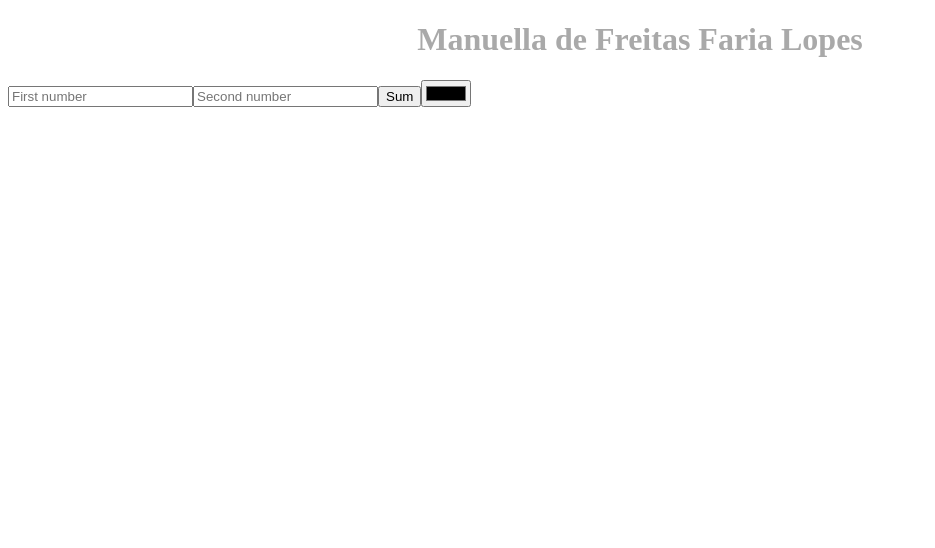
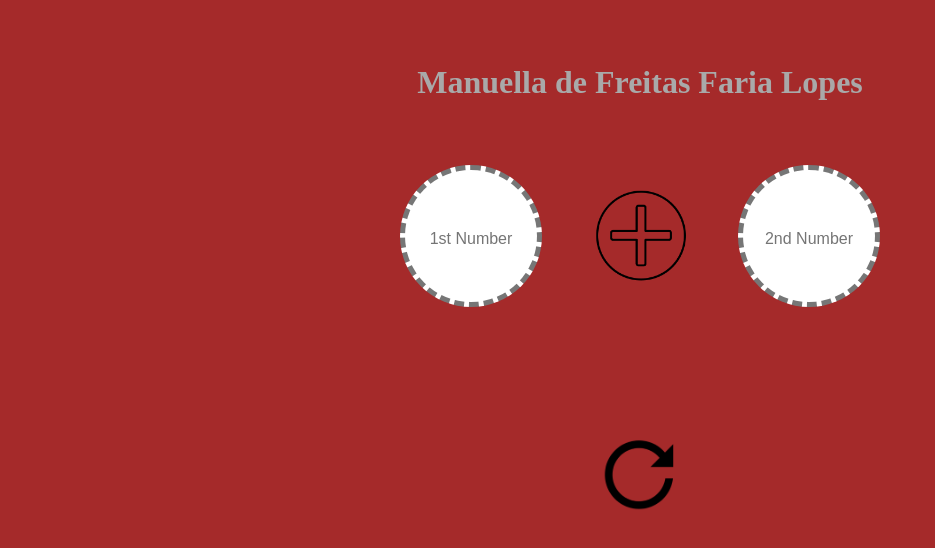
Before and after one commit to manufflopes/SODVI1201-TR2, a plain HTML site: page index.html in a window 1280 px wide. Shown: the whole page, without its empty margins (0-935 px from the left). Drawn offline with Linux system fonts and the light colour scheme.

Commit message:
Final Work

```diff
--- a/index.html
+++ b/index.html
@@ -2,6 +2,7 @@
 <html lang="en">
     <head>
         <meta charset="UTF-8" />
+        <link rel="stylesheet" href="style.css" />
         <meta name="viewport" content="width=device-width, initial-scale=1.0" />
         <title>GLA1</title>
     </head>
--- a/script.js
+++ b/script.js
@@ -1,4 +1,5 @@
 const body = document.getElementsByTagName('body')[0]
+body.style.backgroundColor = 'brown'
 
 document.createElement('h1')
 
@@ -8,27 +9,55 @@ h1.textContent = 'Manuella de Freitas Faria Lopes'
 
 h1.style.textAlign = 'center'
 h1.style.color = '#A9A9A9'
+h1.style.marginTop = '64px'
+h1.style.marginBottom = '64px'
 
 body.append(h1)
 
+//div input
+const div = document.createElement('div')
+div.style.display = 'flex'
+div.style.justifyContent = 'center'
+div.style.alignItems = 'center'
+div.style.gap = '48px'
+
 const input1 = document.createElement('input')
-input1.placeholder = 'First number'
-const input2 = document.createElement('input')
-input2.placeholder = 'Second number'
-
-body.append(input1, input2)
+input1.placeholder = '1st Number'
+styleInput(input1)
 
 const buttonSum = document.createElement('button')
-buttonSum.textContent = 'Sum'
+buttonSum.style.background = 'url(images/sumIcon.png)'
+buttonSum.style.backgroundSize = 'cover'
+buttonSum.style.width = '100px'
+buttonSum.style.height = '100px'
+buttonSum.style.border = 'none'
+
+const input2 = document.createElement('input')
+input2.placeholder = '2nd Number'
+styleInput(input2)
+
+div.append(input1, buttonSum, input2)
+body.append(div)
+
+//div result
+const divResult = document.createElement('div')
+divResult.style.display = 'flex'
+divResult.style.justifyContent = 'center'
+divResult.style.alignItems = 'center'
 
 const result = document.createElement('strong')
+result.style.textAlign = 'center'
+result.style.alignContent = 'center'
+result.style.marginTop = '64px'
+h1.style.marginBottom = '64px'
+result.style.fontSize = '48px'
 
 const validate = element => {
     if (isNaN(Number(element.value))) {
         element.style.borderColor = 'red'
         throw 'Error: Only numbers are accepted'
     } else {
-        element.style.borderColor = 'black'
+        element.style.borderColor = 'rgb(128, 128, 128)'
         return true
     }
 }
@@ -45,14 +74,46 @@ buttonSum.onclick = function () {
     }
 }
 
-body.append(buttonSum)
-body.append(result)
+divResult.append(result)
+body.append(divResult)
+
+//refresh button
+const divRefresh = document.createElement('div')
+divRefresh.style.display = 'flex'
+divRefresh.style.justifyContent = 'center'
+divRefresh.style.alignItems = 'center'
+divRefresh.style.marginTop = '64px'
+
+const refreshButton = document.createElement('button')
+refreshButton.style.background = 'url(images/refresh.png)'
+refreshButton.style.backgroundSize = 'cover'
+refreshButton.style.width = '76px'
+refreshButton.style.height = '76px'
+refreshButton.style.border = 'none'
+
+refreshButton.onclick = window.location.reload.bind(window.location)
+
+divRefresh.append(refreshButton)
+body.append(divRefresh)
 
 const bgPicker = document.createElement('input')
 bgPicker.type = 'color'
 
-// body.style.backgroundColor = bgPicker.value
-body.append(bgPicker)
-bgPicker.addEventListener('change', () => {
-    body.style.backgroundColor = bgPicker.value
+function styleInput(element) {
+    element.style.width = '100px'
+    element.style.height = '100px'
+    element.style.borderRadius = '50%'
+    element.style.textAlign = 'center'
+    element.style.padding = '16px'
+    element.style.fontSize = '48px'
+    element.style.borderWidth = 'thick'
+    element.style.borderStyle = 'dashed'
+    element.style.outline = '0'
+}
+
+buttonSum.addEventListener('mouseover', () => {
+    buttonSum.style.scale = 1.25
 })
+buttonSum.addEventListener('mouseout', () => {
+    buttonSum.style.scale = 1
+})
--- /dev/null
+++ b/style.css
@@ -0,0 +1,4 @@
+input::placeholder {
+    font-size: 16px;
+    transform: translate(0, -50%);
+}
```
Also changed, not shown: images/refresh.png (added), images/sumIcon.png (added).
